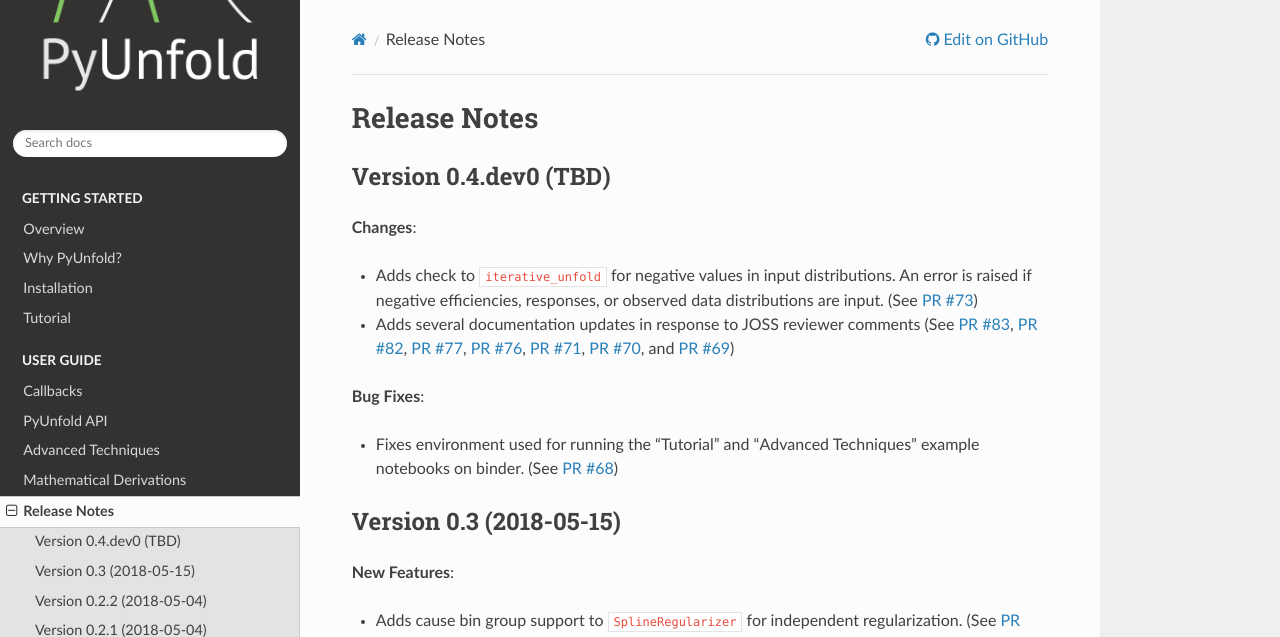
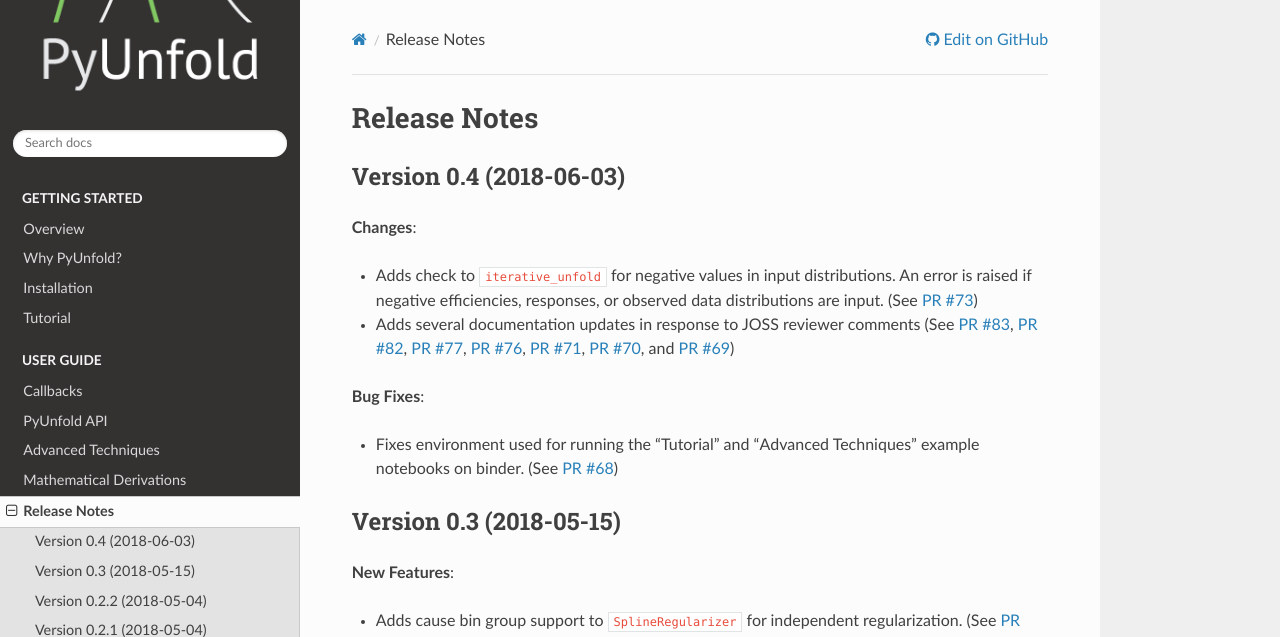
Before and after one commit to jrbourbeau/pyunfold, a Sphinx documentation site: the page built from docs/source/changelog.rst, in a window 1280 px wide and 900 px high. Shown: the top 637 px of the window. Built offline with Sphinx 7.4.7 and the Read the Docs theme 2.0.0, drawn with Linux system fonts in a browser that asks for light colours; the version number is read from the project's files by our own code.

Commit message:
Bumps version number to 0.4

```diff
--- a/docs/source/changelog.rst
+++ b/docs/source/changelog.rst
@@ -6,8 +6,8 @@
 Release Notes
 *************
 
-Version 0.4.dev0 (TBD)
-----------------------
+Version 0.4 (2018-06-03)
+------------------------
 
 **Changes**:
 
--- a/pyunfold/__version__.py
+++ b/pyunfold/__version__.py
@@ -1,2 +1,2 @@
 
-__version__ = '0.4.dev0'
+__version__ = '0.4'
```
